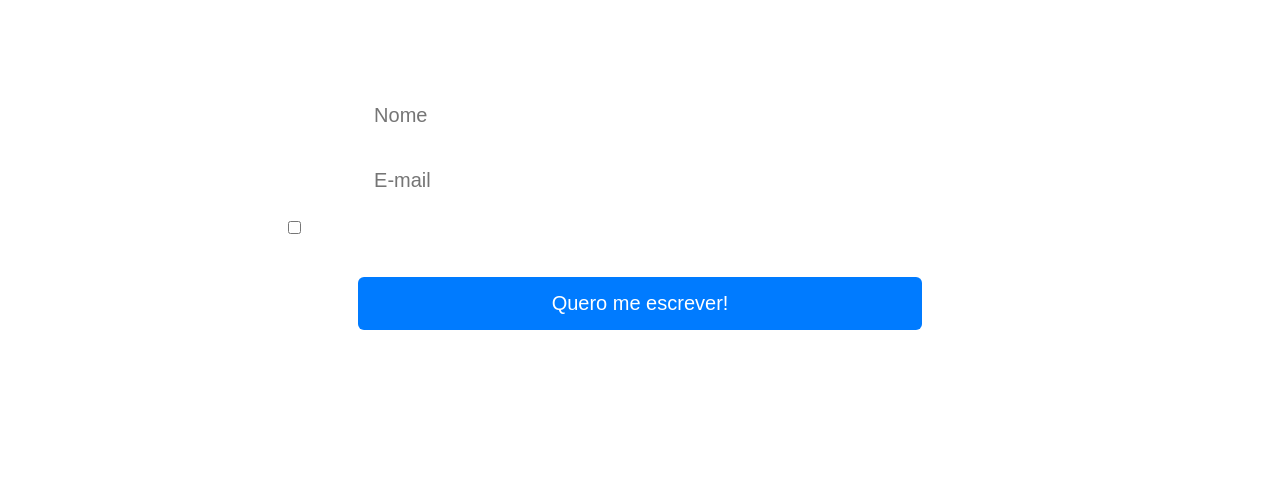
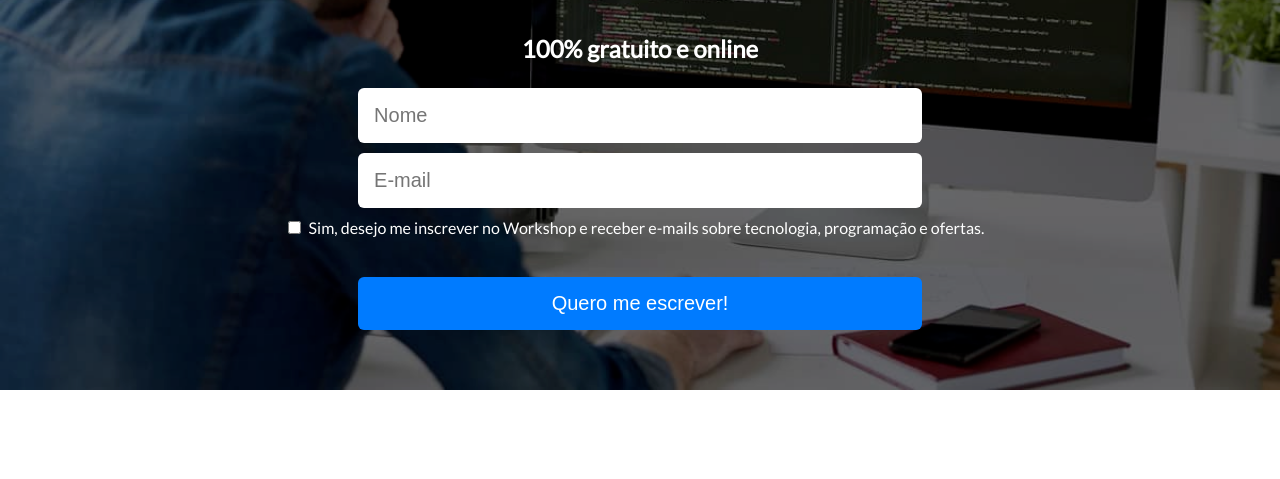
Before and after one commit to Jheimys/workshop, a plain HTML site: page index.html in a window 1280 px wide. Shown: the part 321-800 px from the top of the page. Drawn offline with Linux system fonts and the light colour scheme; the site is published under a folder, as on GitHub Pages, so addresses that start at the root find nothing.

Commit message:
Add files via upload

```diff
--- a/css/style.css
+++ b/css/style.css
@@ -7,7 +7,7 @@
 body{
     display: flex;
     justify-content: center;
-    background-image: url(/img/background.png);
+    background-image: url(../img/background.png);
     background-repeat: no-repeat;
     background-size: cover;
     font-family: 'Lato', sans-serif;
```
